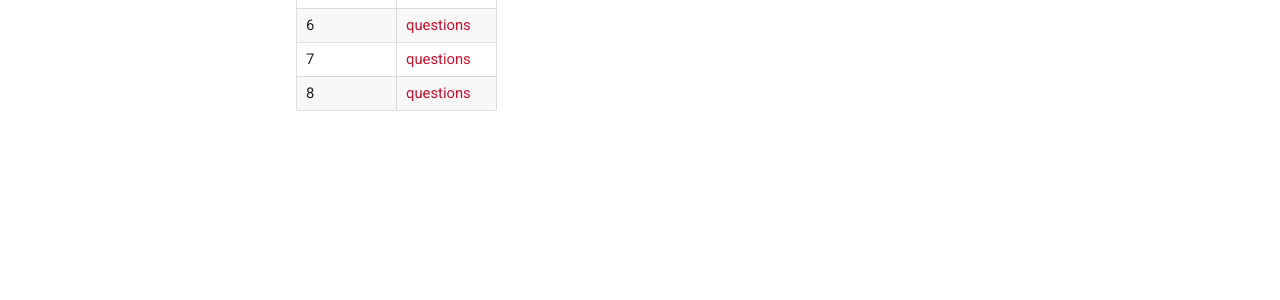
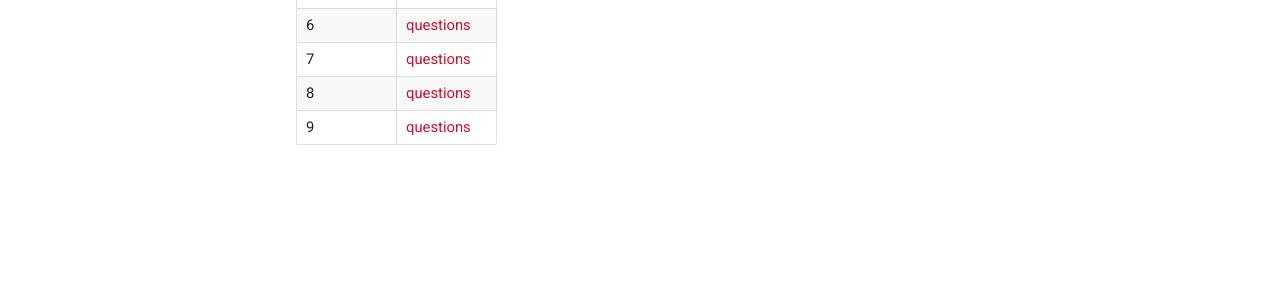
Before and after one commit to cmu-optimal-control/cmu-optimal-control.github.io, an MkDocs documentation site: the page built from docs/quizzes.md, in a window 1280 px wide. Shown: the part 422-722 px from the top of the page. Built offline with MkDocs 1.6.1 and Material for MkDocs 9.7.7, drawn with Linux system fonts in a browser that asks for light colours.

Commit message:
Added quiz 9

```diff
--- a/docs/quizzes.md
+++ b/docs/quizzes.md
@@ -11,6 +11,8 @@
 |6| [questions](quizzes/week6.pdf) |
 |7| [questions](quizzes/week7.pdf) |
 |8| [questions](quizzes/week8.pdf) |
+|9| [questions](quizzes/week9.pdf) |
+<!-- |10| [questions](quizzes/week10.pdf) | -->
 
 <!-- , [solutions](https://github.com/Optimal-Control-16-745/quiz_solutions/blob/main/week_03_quiz_solutions.pdf) |
 |4| [questions](quizzes/week4.pdf), [solutions](https://github.com/Optimal-Control-16-745/quiz_solutions/blob/main/week_04_quiz_solutions.pdf) |
```
